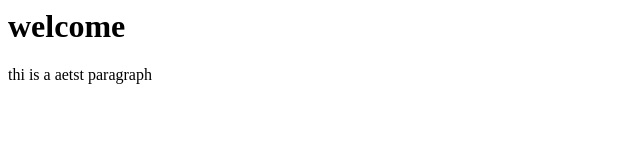
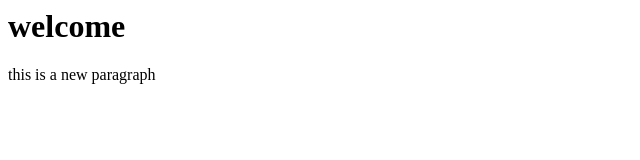
Before and after one commit to HassanNawazHiraj/catchup-design, a plain HTML site: page index.html in a window 1280 px wide. Shown: the full height of the page, 0-640 px from the left. Drawn offline with Linux system fonts and the light colour scheme.

Commit message:
fixed the spelling mistakes

```diff
--- a/index.html
+++ b/index.html
@@ -1,2 +1,2 @@
 <h1>welcome</h1>
-<P> thi is a aetst paragraph </p>
+<p> this is a new paragraph </p>
```
